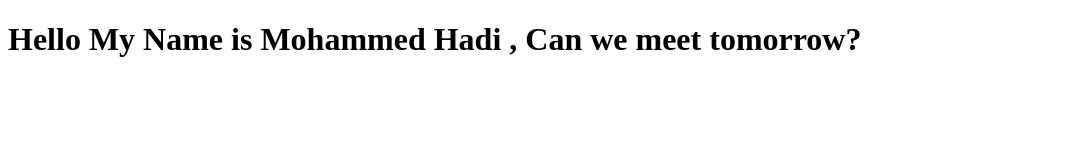
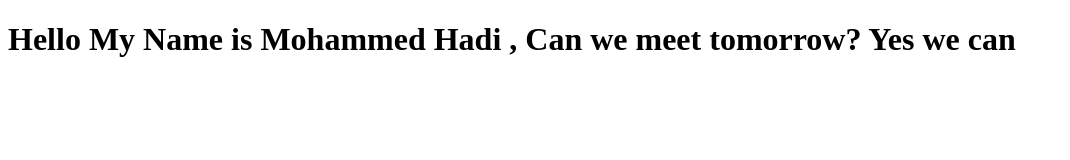
Before and after one commit to mohammedhadipm/myProjects, a plain HTML site: page index.html in a window 1280 px wide. Shown: the whole page, without its empty margins (0-1070 px from the left). Drawn offline with Linux system fonts and the light colour scheme.

Commit message:
Positive answer added

```diff
--- a/index.html
+++ b/index.html
@@ -6,7 +6,7 @@
     <title>Document</title>
 </head>
 <body>
-    <h1> Hello My Name is Mohammed Hadi , Can we meet tomorrow?
+    <h1> Hello My Name is Mohammed Hadi , Can we meet tomorrow? Yes we can
     </h1>
 </body>
 </html>
```
